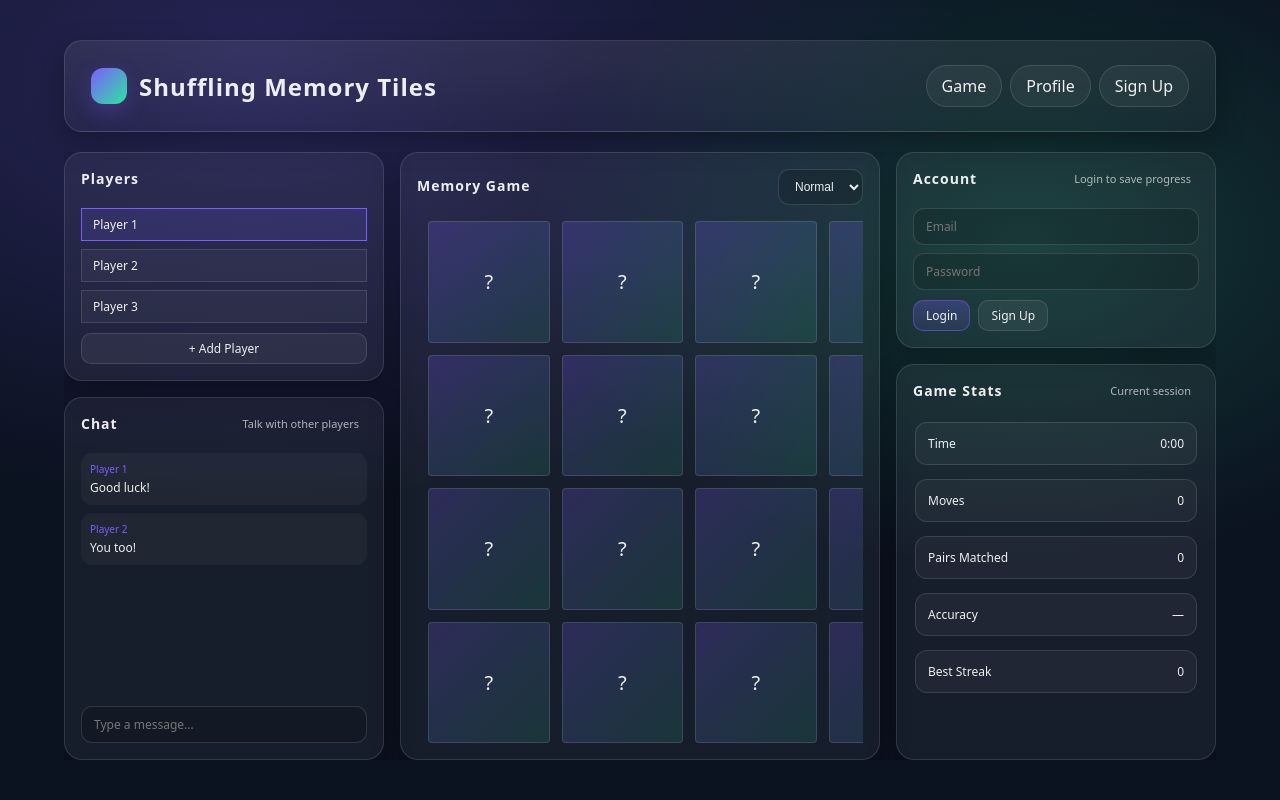
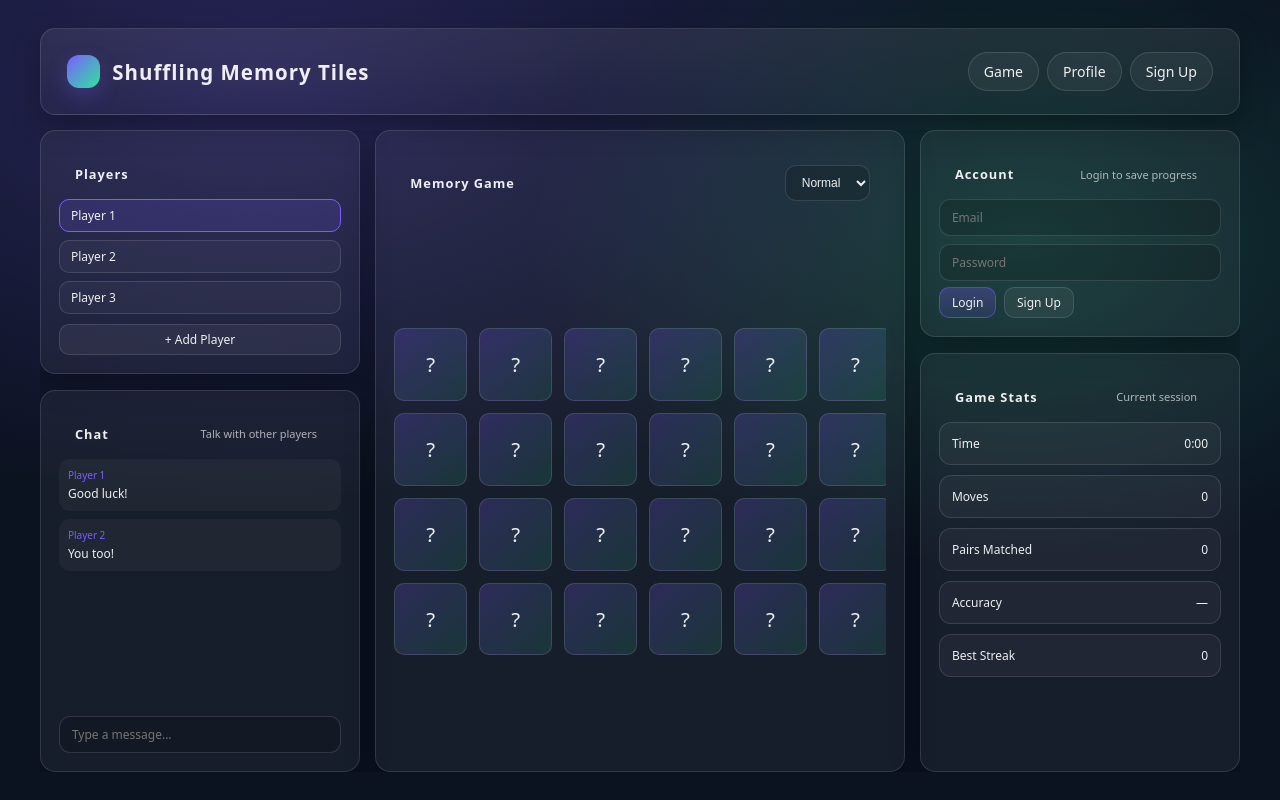
Before and after one commit to MSA-7047/multiplayer-memory-tile-game, a React (Vite) app in the folder frontend/: page / in a window 1280 px wide. Built offline with nearby package versions, Linux system fonts and the light colour scheme.

Commit message:
fixing sizes

```diff
--- a/frontend/src/styles.css
+++ b/frontend/src/styles.css
@@ -9,10 +9,16 @@
   --accent-2: #2ee59d;
   --danger: #ff4d6d;
   --shadow: 0 10px 30px rgba(0, 0, 0, 0.3);
+
+  /* Responsive spacing scale */
+  --gap: clamp(10px, 1.2vw, 18px);
+  --pad: clamp(12px, 1.4vw, 18px);
+  --radius: clamp(14px, 1.2vw, 18px);
 }
 
 * { box-sizing: border-box; }
 html, body { height: 100%; margin: 0; overflow: hidden; }
+
 body {
   font-family: ui-sans-serif, system-ui, -apple-system, Segoe UI, Roboto, Helvetica, Arial;
   background: radial-gradient(1200px 700px at 20% 10%, rgba(124,92,255,0.25), transparent 60%),
@@ -24,12 +30,13 @@
 a { color: inherit; text-decoration: none; }
 button, input { font: inherit; }
 
+/* Layout shell */
 .container {
-    height: 100vh;
+  height: 100dvh; /* better than 100vh on mobile */
   display: grid;
   grid-template-rows: auto 1fr;
-    padding: 5vh 5vw;
-    gap: 20px;
+  padding: clamp(12px, 3.5vh, 28px) clamp(12px, 4vw, 40px);
+  gap: var(--gap);
 }
 
 /* Top bar */
@@ -37,28 +44,30 @@
   display: flex;
   justify-content: space-between;
   align-items: center;
-    padding: 24px 18px;
+  padding: clamp(14px, 1.8vw, 24px) clamp(12px, 1.5vw, 18px);
   border: 1px solid var(--border);
   background: linear-gradient(180deg, rgba(255,255,255,0.08), rgba(255,255,255,0.03));
-    border-radius: 18px;
+  border-radius: var(--radius);
   box-shadow: var(--shadow);
 }
 
 .brand {
   display: flex;
   align-items: center;
-    gap: 12px;
+  gap: clamp(8px, 1vw, 12px);
   padding: 0 8px;
 }
+
 .logo {
-    width: 36px;
-    height: 36px;
-    border-radius: 12px;
+  width: clamp(28px, 2.6vw, 36px);
+  height: clamp(28px, 2.6vw, 36px);
+  border-radius: clamp(10px, 1vw, 12px);
   background: linear-gradient(135deg, var(--accent), var(--accent-2));
   box-shadow: 0 8px 20px rgba(124,92,255,0.25);
 }
+
 .brand h1 {
-    font-size: 24px;
+  font-size: clamp(18px, 1.6vw, 24px);
   margin: 0;
   letter-spacing: 1px;
 }
@@ -67,51 +76,44 @@
   display: flex;
   align-items: center;
   gap: 8px;
-    padding: 0px 8px;
+  padding: 0 8px;
 }
+
 .pill {
-    padding: 9px 15px;
+  padding: clamp(7px, 0.9vw, 9px) clamp(12px, 1.2vw, 15px);
   border: 1px solid var(--border);
   border-radius: 999px;
   background: rgba(255,255,255,0.05);
   transition: transform .08s ease, background .2s ease;
-    font-size: 16px;
+  font-size: clamp(13px, 1.1vw, 16px);
 }
 .pill:hover { background: rgba(255,255,255,0.08); transform: translateY(-1px); }
 
 /* Main content */
-  main {
-    min-height: 0;
-    overflow: hidden;
-  }
+main { min-height: 0; overflow: hidden; }
 
+/* KEY CHANGE: responsive sidebars with minmax */
 .grid {
   height: 100%;
   display: grid;
-    grid-template-columns: 320px 1fr 320px;
-    gap: 16px;
+  grid-template-columns: minmax(240px, 320px) minmax(0, 1fr) minmax(240px, 320px);
+  gap: var(--gap);
 }
 
 /* Sidebars */
-  .leftSidebar {
-    display: grid;
-    grid-template-rows: auto 1fr;
-    gap: 16px;
-    min-height: 0;
-  }
-
+.leftSidebar,
 .rightSidebar {
   display: grid;
   grid-template-rows: auto 1fr;
-    gap: 16px;
+  gap: var(--gap);
   min-height: 0;
 }
 
 .panel {
   border: 1px solid var(--border);
   background: rgba(255,255,255,0.05);
-    border-radius: 18px;
-    padding: 16px;
+  border-radius: var(--radius);
+  padding: var(--pad);
   box-shadow: var(--shadow);
   overflow: auto;
   display: flex;
@@ -122,40 +124,44 @@
 .gamePanel {
   display: flex;
   flex-direction: column;
+  gap: clamp(8px, 1vw, 14px); /* replaces panelHeader margin spacing */
   border: 1px solid var(--border);
   background: rgba(255,255,255,0.05);
-    border-radius: 18px;
-    padding: 16px;
+  border-radius: var(--radius);
+  padding: var(--pad);
   box-shadow: var(--shadow);
   min-height: 0;
   overflow: hidden;
 }
 
 .panelHeader {
-    margin-bottom: 16px;
+  margin: 1em; /* IMPORTANT: remove fixed margin-bottom */
   display: flex;
   align-items: center;
   justify-content: space-between;
 }
+
 .panelHeader h2 {
-    margin: 0 0 4px 0;
-    font-size: 14px;
+  margin: 0;
+  font-size: clamp(12px, 1vw, 14px);
   letter-spacing: 1px;
 }
+
 .panelHeader p {
-    margin: 0 0 4px 0;
+  margin: 0;
   color: var(--muted);
-    font-size: 11px;
+  font-size: clamp(10px, 0.9vw, 11px);
   padding-right: 8px;
 }
 
 /* Buttons */
 .btnRow {
   display: flex;
-    gap: 8px;
+  gap: clamp(4px, 0.6vw, 8px);
   flex-wrap: wrap;
-    padding-top: 10px;
+  padding-top: 6px;
 }
+
 .btn {
   padding: 6px 12px;
   border: 1px solid var(--border);
@@ -166,16 +172,13 @@
   font-size: 12px;
   transition: all 0.2s ease;
 }
-  .btn:hover {
-    background: rgba(255,255,255,0.1);
-  }
+.btn:hover { background: rgba(255,255,255,0.1); }
+
 .btn.primary {
   border-color: rgba(124,92,255,0.5);
   background: linear-gradient(180deg, rgba(124,92,255,0.28), rgba(124,92,255,0.12));
 }
-  .btn.addPlayerButton {
-    margin-top: 10px;
-  }
+.btn.addPlayerButton { margin-top: 10px; }
 
 /* Input */
 .input {
@@ -188,19 +191,15 @@
   outline: none;
   font-size: 12px;
 }
-  .input:focus {
-    border-color: var(--accent);
-  }
-  .formRow {
-    display: grid;
-    gap: 8px;
-  }
+.input:focus { border-color: var(--accent); }
+
+.formRow { display: grid; gap: 8px; }
 
 /* Stats grid */
 .statsGrid {
   display: grid;
-    grid-template-columns: repeat(1, 1fr);
-    gap: 10px;
+  grid-template-columns: 1fr;
+  gap: clamp(8px, 1vw, 10px);
 }
 .statCard {
   border: 1px solid var(--border);
@@ -210,27 +209,22 @@
   display: flex;
   align-items: center;
   justify-content: space-between;
-    margin: 2px;
 }
 .statCard .label {
-    color: var(----text);
+  color: var(--text); /* FIX: you had var(----text) */
   font-size: 12px;
 }
-  .statCard .value {
-    font-size: 12px;
-    font-weight: 500;
-  }
+.statCard .value { font-size: 12px; font-weight: 500; }
 
 /* Player chips */
 .playerChips {
   display: grid;
-    flex-wrap: wrap;
   gap: 8px;
 }
 .playerChip {
   padding: 7px 11px;
   border: 1px solid var(--border);
-    border-radius: 0px;
+  border-radius: 10px;
   background: rgba(255,255,255,0.04);
   font-size: 12px;
   transition: all 0.2s ease;
@@ -262,30 +256,36 @@
   margin-bottom: 3px;
 }
 
-  /* Game board - 6 columns x 4 rows */
+/* Game board wrapper */
 .gameBoardWrapper {
   flex: 1;
   min-height: 0;
   display: flex;
-    align-items: center;
+  align-items: center;     /* change to flex-start if you want it closer to header */
   justify-content: center;
   overflow: hidden;
 }
 
+/* KEY CHANGE: board scales to available space without forcing full height */
 .gameBoard {
   display: grid;
   grid-template-columns: repeat(6, 1fr);
   grid-template-rows: repeat(4, 1fr);
-    gap: 12px;
-    width: 95%;
-    max-width: 100%;
+  gap: clamp(8px, 1.2vw, 12px);
+
+  /* board sizing that works on most screens */
+  width: min(100%, 900px);
+  height: auto;
   aspect-ratio: 1.5;
-    height: 100%;
+
+  /* prevents tiles from becoming insanely huge on ultrawide */
+  max-height: 100%;
 }
 
+/* Tiles */
 .tile {
   aspect-ratio: 1;
-    border-radius: 4px;
+  border-radius: clamp(6px, 0.8vw, 10px);
   border: 1px solid var(--border);
   background: rgba(255,255,255,0.04);
   display: grid;
@@ -293,43 +293,52 @@
   cursor: pointer;
   transition: all 0.15s ease;
   user-select: none;
-    font-size: 20px;
+  font-size: clamp(16px, 1.6vw, 22px);
 }
 .tile:hover {
   transform: translateY(-2px);
   background: rgba(255,255,255,0.08);
 }
-
 .tile.faceDown {
   background: linear-gradient(135deg, rgba(124,92,255,0.22), rgba(46,229,157,0.12));
 }
-  .tile.faceUp {
-    background: rgba(255,255,255,0.08);
-  }
-
-
+.tile.faceUp { background: rgba(255,255,255,0.08); }
 
 /* Responsive */
 @media (max-width: 1200px) {
   .grid {
-      grid-template-columns: 280px 1fr 280px;
+    grid-template-columns: minmax(220px, 280px) minmax(0, 1fr) minmax(220px, 280px);
   }
 }
 
 @media (max-width: 920px) {
+  html, body { overflow: auto; }
+
+  .container { height: auto; min-height: 100dvh; }
+
   .grid {
     grid-template-columns: 1fr;
     grid-template-rows: auto auto auto;
     overflow-y: auto;
   }
+
   .leftSidebar,
   .rightSidebar {
     grid-template-columns: 1fr 1fr;
     grid-template-rows: auto;
   }
+
   .gameBoard {
     grid-template-columns: repeat(4, 1fr);
     grid-template-rows: repeat(6, 1fr);
     aspect-ratio: 0.67;
+    width: min(100%, 520px);
   }
 }
+
+@media (max-width: 520px) {
+  .leftSidebar,
+  .rightSidebar {
+    grid-template-columns: 1fr;
+  }
+}
```
Lines whose indentation alone changed are shown as unchanged.
